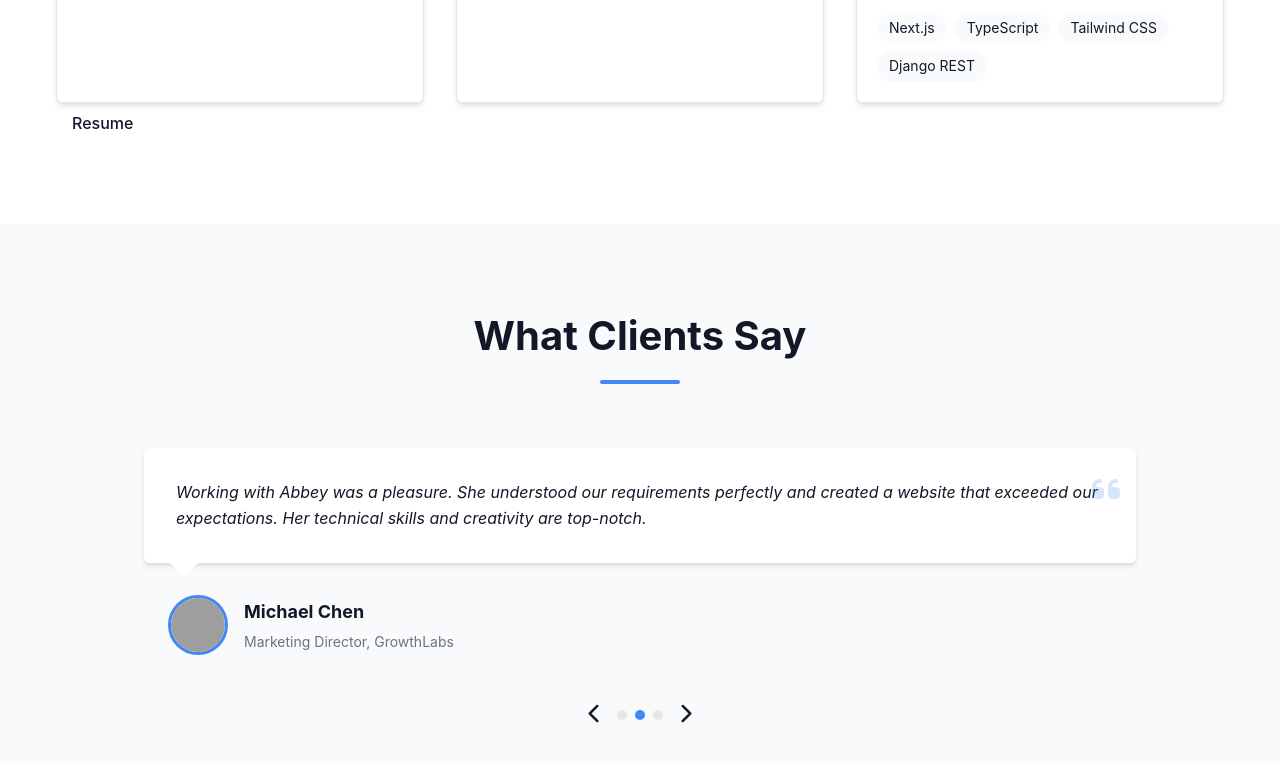
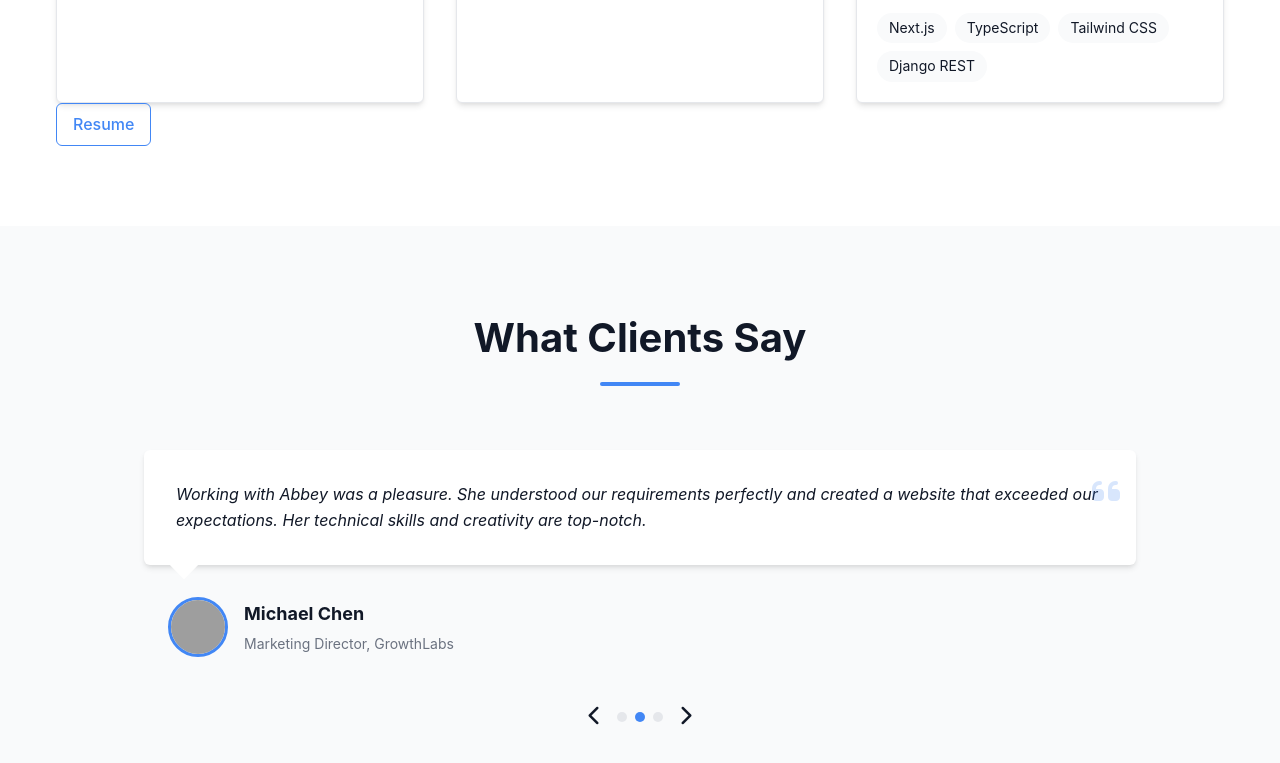
Before and after one commit to HARBBEY21166/My-Portfolio, a plain HTML site: page index.html in a window 1280 px wide. Shown: the part 4321-5084 px from the top of the page. Drawn offline with Linux system fonts and the light colour scheme; grey boxes are pictures that could not be loaded.

Commit message:
Update styles.css

```diff
--- a/styles.css
+++ b/styles.css
@@ -351,6 +351,17 @@ ul {
 .btn-secondary:hover {
   background-color: rgba(66, 135, 245, 0.1);
 }
+
+.btn-secondary2 {
+  border: 1px solid var(--color-primary);
+  color: var(--color-primary);
+  margin: 0 auto;
+}
+
+.btn-secondary2:hover {
+  background-color: rgba(66, 135, 245, 0.1);
+}
+
 
 .btn-full {
   width: 100%;
```
